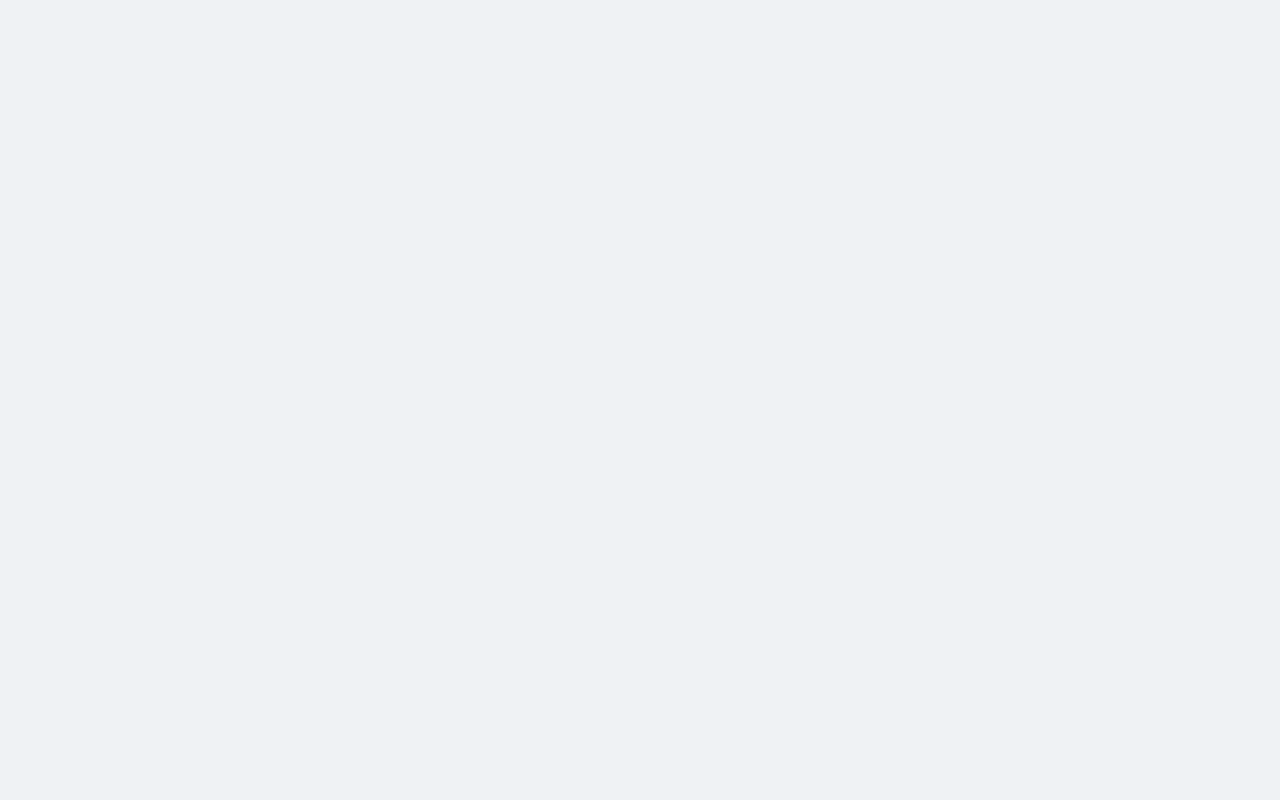
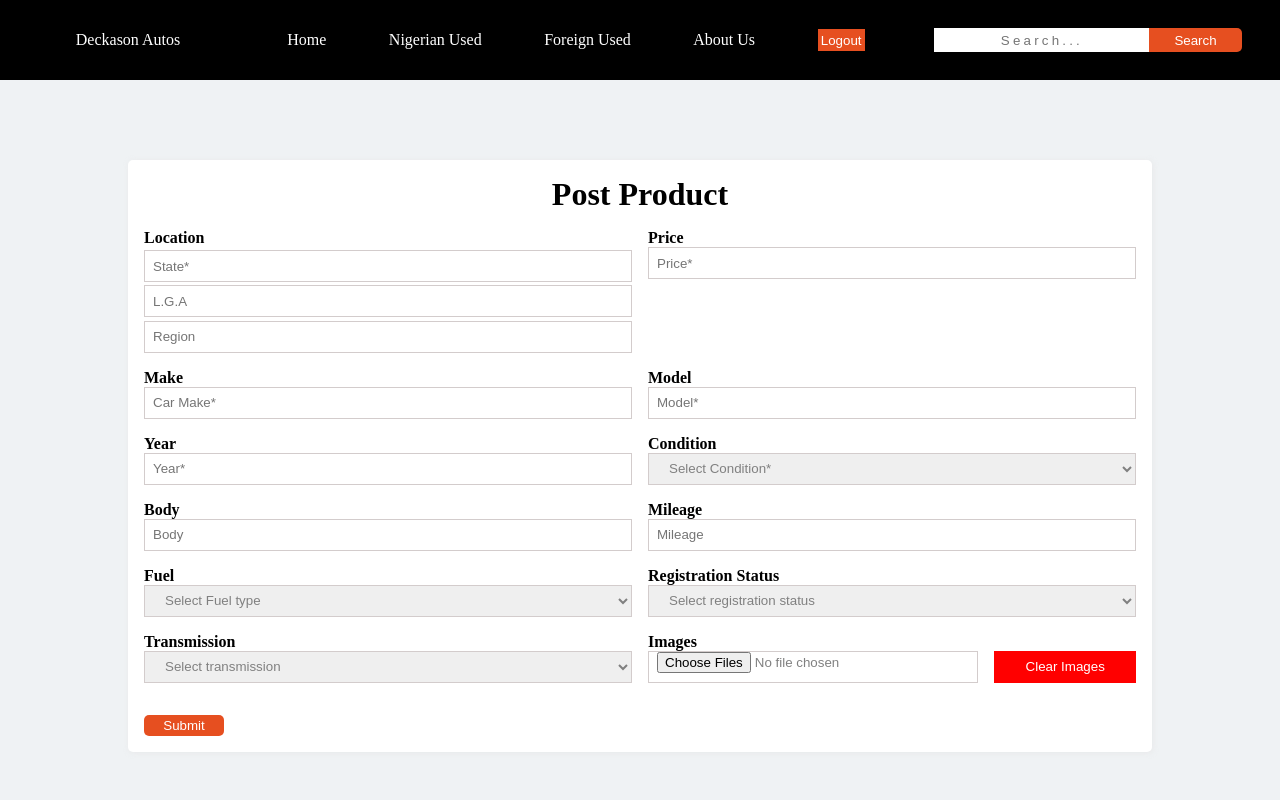
Before and after one commit to Deckason/Deckason-Autos, a Next.js app: page /post-product in a window 1280 px wide. Before the commit this address had no page. Shown: the top 800 px of the page. Built offline with nearby package versions, Linux system fonts and the light colour scheme.

Commit message:
[fix] converted thepost-product page to serverside and removed evry other client render related something

```diff
--- a/app/post-product/page.jsx
+++ b/app/post-product/page.jsx
@@ -1,17 +1,14 @@
-"use client"
 import { useRouter } from "next/navigation";
-import { useAppContext } from "../context/ContextProvider";
 import ProductForm from "./ProductForm/ProductForm";
 import { authentication } from "../utils/firebaseConfiguration";
 
 const PostProduct = () => {
-    const { isVerified} = useAppContext()
-    const {push} = useRouter()
-    console.log(authentication.currentUser)
+    // const { isVerified} = useAppContext()
+    // const {push} = useRouter()
+    // console.log(authentication.currentUser)
     return (
         <>
-            {authentication.currentUser?<ProductForm />:push("/auth")}
-            {/* {!isVerified && <h1>Not Yet Verified</h1>} */}
+            <ProductForm />
         </>
     );
 }
```
